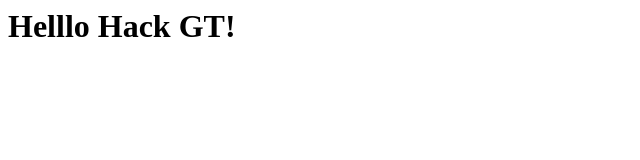
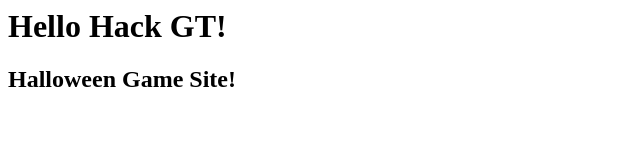
Before and after one commit to caseyanne4/Cool-Project-1, a plain HTML site: page index.html in a window 1280 px wide. Shown: the whole page, without its empty margins (0-640 px from the left). Drawn offline with Linux system fonts and the light colour scheme.

Commit message:
Update index.html

```diff
--- a/index.html
+++ b/index.html
@@ -1 +1,2 @@
-<h1> Helllo Hack GT! </h1>
+<h1> Hello Hack GT! </h1>
+<h2> Halloween Game Site!<h2>
```
